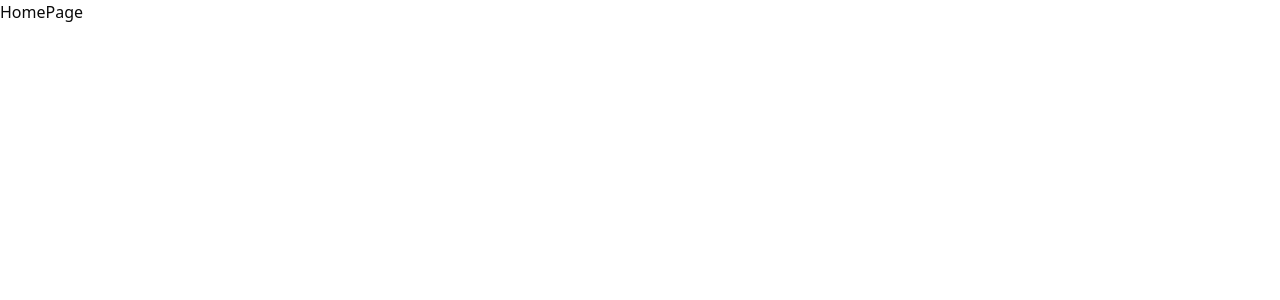
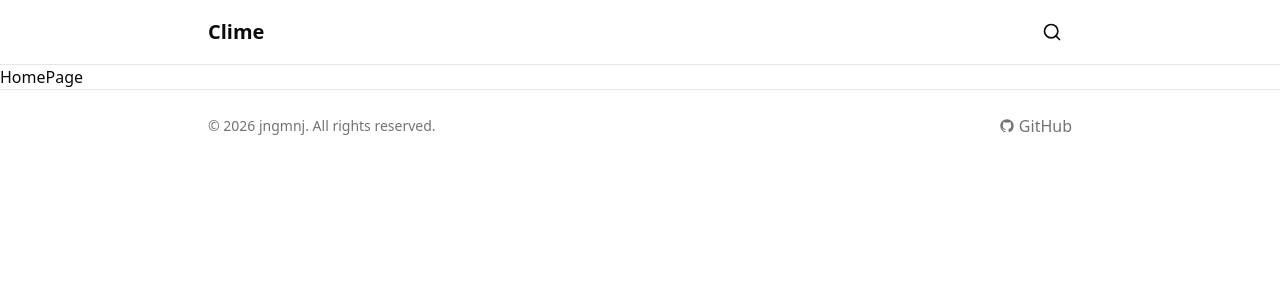
Before and after one commit to jngmnj/clime, a React (Vite) app: page / in a window 1280 px wide. Shown: the top 300 px of the page. Built offline with nearby package versions, Linux system fonts and the light colour scheme.

Commit message:
feat: Header, Footer 컴포넌트 및 레이아웃 구조 개선 (#3)
- Header, Footer 컴포넌트 추가
- GlobalLayout을 shared/ui/layouts로 이동
- router.tsx, main.tsx 업데이트

```diff
--- a/src/main.tsx
+++ b/src/main.tsx
@@ -4,9 +4,9 @@
 import { createRoot } from 'react-dom/client';
 import { BrowserRouter } from 'react-router';
 
-import App from './App.tsx';
-import './index.css';
-import { queryClient } from './shared/config/queryClient.ts';
+import App from '@/App.tsx';
+import '@/index.css';
+import { queryClient } from '@/shared/config/queryClient.ts';
 
 createRoot(document.getElementById('root')!).render(
   <StrictMode>
--- /dev/null
+++ b/src/shared/ui/Footer.tsx
@@ -0,0 +1,36 @@
+import { Link } from 'react-router';
+
+const Footer = () => {
+  return (
+    <footer className="bg-background border-t">
+      <div className="mx-auto max-w-4xl px-4 py-6">
+        <div className="flex flex-col items-center justify-between gap-4 md:flex-row">
+          <p className="text-muted-foreground text-sm">
+            © {new Date().getFullYear()} jngmnj. All rights reserved.
+          </p>
+          <Link
+            to="https://github.com/jngmnj/clime"
+            target="_blank"
+            className="hover:text-foreground text-muted-foreground flex items-center gap-1 transition-colors"
+          >
+            <svg
+              className="size-4 shrink-0"
+              fill="currentColor"
+              viewBox="0 0 24 24"
+              aria-hidden="true"
+            >
+              <path
+                fillRule="evenodd"
+                d="M12 2C6.477 2 2 6.484 2 12.017c0 4.425 2.865 8.18 6.839 9.504.5.092.682-.217.682-.483 0-.237-.008-.868-.013-1.703-2.782.605-3.369-1.343-3.369-1.343-.454-1.158-1.11-1.466-1.11-1.466-.908-.62.069-.608.069-.608 1.003.07 1.531 1.032 1.531 1.032.892 1.53 2.341 1.088 2.91.832.092-.647.35-1.088.636-1.338-2.22-.253-4.555-1.113-4.555-4.951 0-1.093.39-1.988 1.029-2.688-.103-.253-.446-1.272.098-2.65 0 0 .84-.27 2.75 1.026A9.564 9.564 0 0112 6.844c.85.004 1.705.115 2.504.337 1.909-1.296 2.747-1.027 2.747-1.027.546 1.379.202 2.398.1 2.651.64.7 1.028 1.595 1.028 2.688 0 3.848-2.339 4.695-4.566 4.943.359.309.678.92.678 1.855 0 1.338-.012 2.419-.012 2.747 0 .268.18.58.688.482A10.019 10.019 0 0022 12.017C22 6.484 17.522 2 12 2z"
+                clipRule="evenodd"
+              />
+            </svg>
+            GitHub
+          </Link>
+        </div>
+      </div>
+    </footer>
+  );
+};
+
+export default Footer;
--- /dev/null
+++ b/src/shared/ui/Header.tsx
@@ -0,0 +1,25 @@
+import { Search } from 'lucide-react';
+import { Link } from 'react-router';
+
+import { Button } from '@/components/ui/button';
+
+const Header = () => {
+  return (
+    <header className="bg-background/95 supports-backdrop-filter:bg-background/60 sticky top-0 z-50 w-full border-b backdrop-blur">
+      <div className="mx-auto flex h-16 max-w-4xl items-center justify-between px-4">
+        <div className="flex items-center gap-2">
+          <Link to="/" className="text-xl font-bold">
+            Clime
+          </Link>
+        </div>
+        <div className="flex items-center gap-4">
+          <Button variant="ghost" size="sm">
+            <Search className="size-5" />
+          </Button>
+        </div>
+      </div>
+    </header>
+  );
+};
+
+export default Header;
--- a/src/app/globalLayout.tsx
+++ b/src/shared/ui/layouts/globalLayout.tsx
@@ -1,11 +1,16 @@
 import { Outlet } from 'react-router';
+
+import Footer from '@/shared/ui/Footer';
+import Header from '@/shared/ui/Header';
 
 const GlobalLayout = () => {
   return (
     <div className="min-h-screen">
+      <Header />
       <main className="mx-auto">
         <Outlet />
       </main>
+      <Footer />
     </div>
   );
 };
```
Also changed, not shown: src/app/router.tsx (+4 -5 lines).
